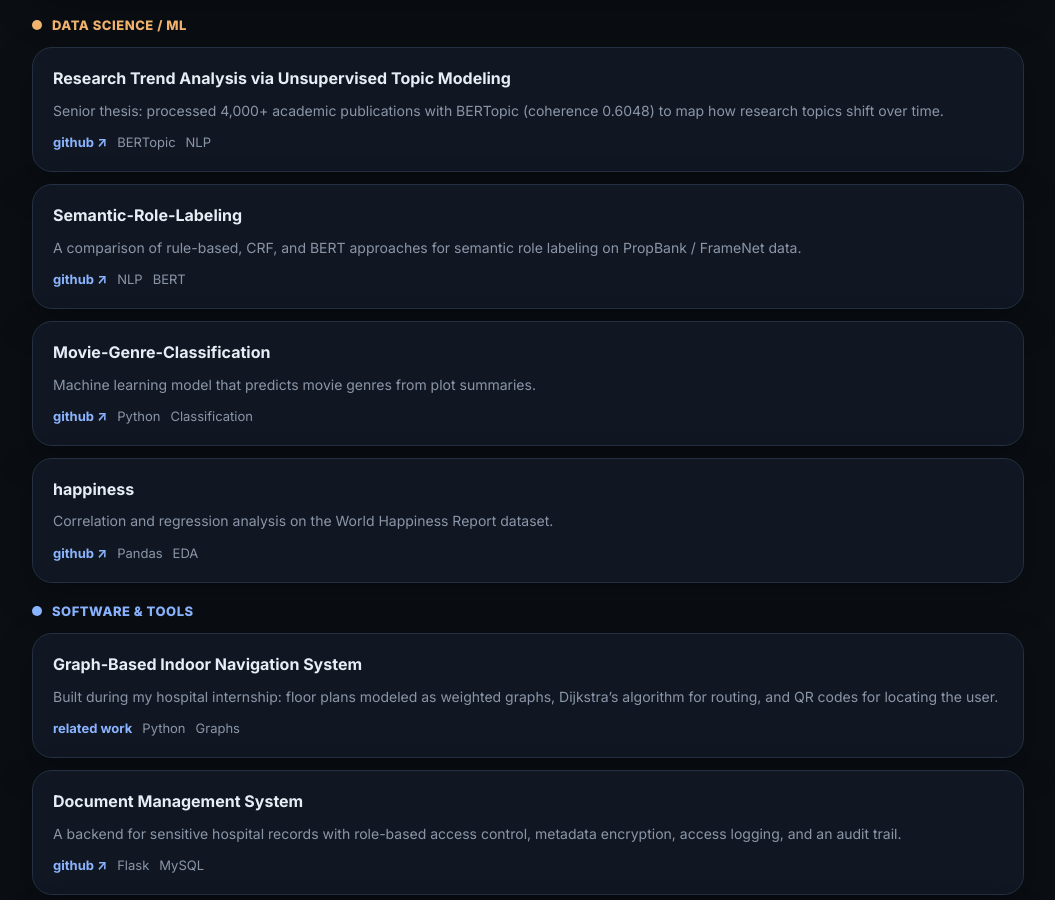
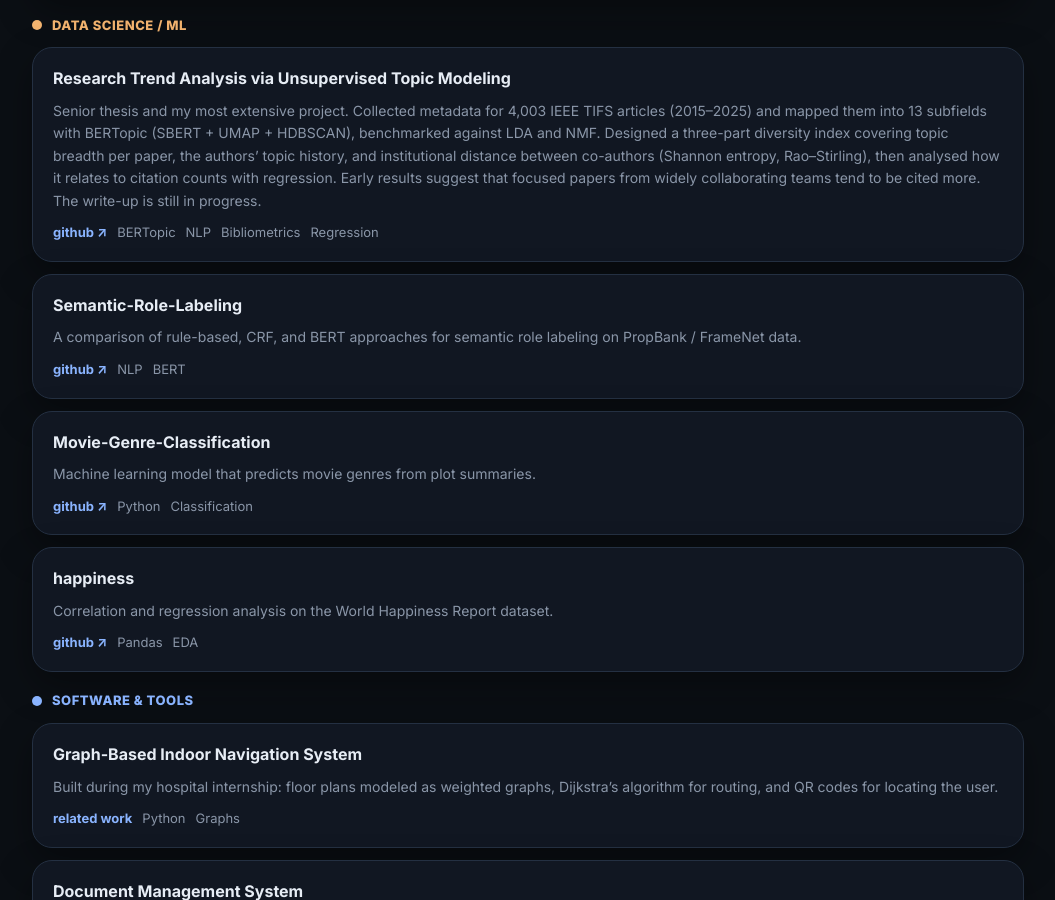
Before and after one commit to yavuzselimuyaner/yavuzselimuyaner.github.io, a plain HTML site: page index.html in a window 1280 px wide. Shown: the part 1950-2850 px from the top of the page, without its empty margins (112-1167 px from the left). Drawn offline with Linux system fonts and the light colour scheme.

Commit message:
Expand thesis project description
Co-Authored-By: Claude Opus 5.5 <noreply@anthropic.com>

```diff
--- a/index.html
+++ b/index.html
@@ -257,8 +257,8 @@
       <div class="proj-list">
         <div class="proj">
           <h3>Research Trend Analysis via Unsupervised Topic Modeling</h3>
-          <p>Senior thesis: processed 4,000+ academic publications with BERTopic (coherence 0.6048) to map how research topics shift over time.</p>
-          <div class="meta"><a href="https://github.com/yavuzselimuyaner/Research-Trend-Analysis-on-Cybersecurity-Publications-with-Topic-Modeling" target="_blank" rel="noopener">github ↗</a><span>BERTopic</span><span>NLP</span></div>
+          <p>Senior thesis and my most extensive project. Collected metadata for 4,003 IEEE TIFS articles (2015–2025) and mapped them into 13 subfields with BERTopic (SBERT + UMAP + HDBSCAN), benchmarked against LDA and NMF. Designed a three-part diversity index covering topic breadth per paper, the authors’ topic history, and institutional distance between co-authors (Shannon entropy, Rao–Stirling), then analysed how it relates to citation counts with regression. Early results suggest that focused papers from widely collaborating teams tend to be cited more. The write-up is still in progress.</p>
+          <div class="meta"><a href="https://github.com/yavuzselimuyaner/Research-Trend-Analysis-on-Cybersecurity-Publications-with-Topic-Modeling" target="_blank" rel="noopener">github ↗</a><span>BERTopic</span><span>NLP</span><span>Bibliometrics</span><span>Regression</span></div>
         </div>
         <div class="proj">
           <h3>Semantic-Role-Labeling</h3>
```
